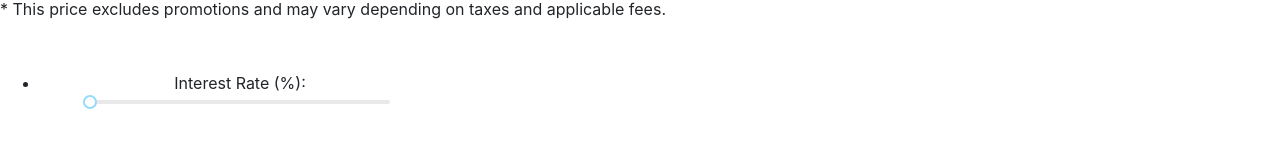
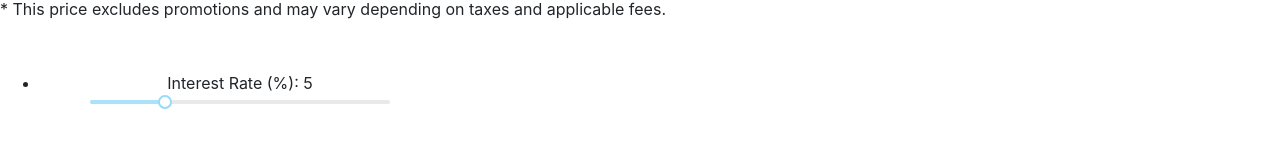
Before and after one commit to romelt777/final_project, a React (Create React App) app in the folder front_end/: page /comparisons in a window 1280 px wide. Shown: the part 211-373 px from the top of the page. Built offline with nearby package versions, Linux system fonts and the light colour scheme; no server answers.

Commit message:
changed default value

```diff
--- a/front_end/src/Components/Calculator.js
+++ b/front_end/src/Components/Calculator.js
@@ -119,8 +119,8 @@ export default class Calculator extends Component {
             <li ClassName='leaseItem'>
               <div ClassName='leaseCalculator'>
                 <div style={wrapperStyle}>
-                  <span>Interest Rate (%): </span>
-                  <SliderWithTooltip min={0} max={20} defaultValue={0} tipFormatter={this.tipChanger} tipProps={{ overlayClassName: 'foo' }} onChange={this.log}/>
+                  <span>Interest Rate (%): {this.state.interestChanged}</span>
+                  <SliderWithTooltip min={0} max={20} defaultValue={this.state.interestChanged} tipFormatter={this.tipChanger} tipProps={{ overlayClassName: 'foo' }} onChange={this.log}/>
                 </div>
                 <div style={wrapperStyle}>
                   <span>Term (Months): </span>
```
